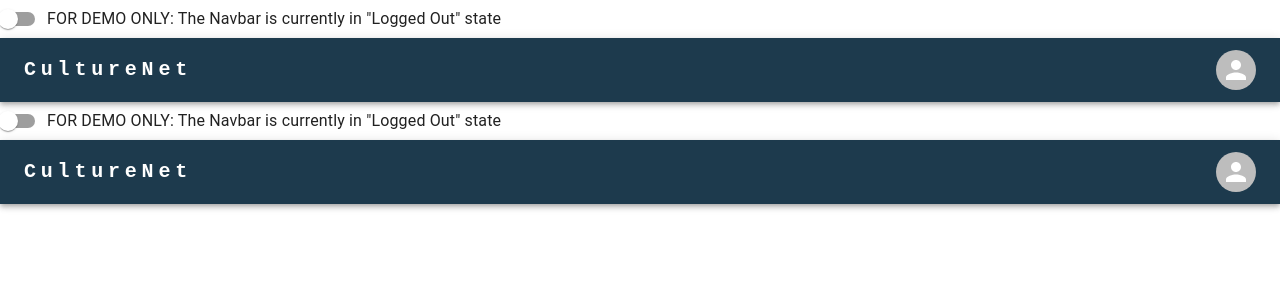
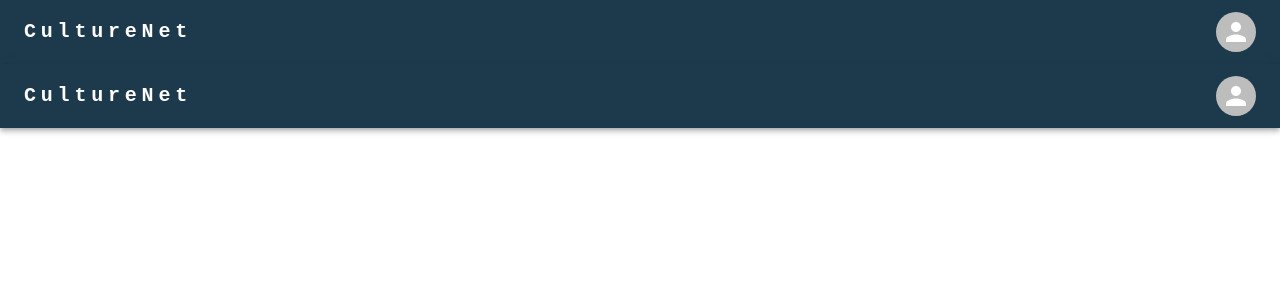
Before and after one commit to nikhilp5/CultureNet-FrontEnd, a React (Create React App) app: page /Navbar in a window 1280 px wide. Shown: the top 300 px of the page. Built offline with nearby package versions, Linux system fonts and the light colour scheme.

Commit message:
Removed radio button used for demo

```diff
--- a/src/components/common/Navbar.jsx
+++ b/src/components/common/Navbar.jsx
@@ -16,7 +16,7 @@ import InputBase from '@mui/material/InputBase';
 import { useNavigate } from "react-router-dom";
 import { useState, useContext } from "react";
 
-import { Divider, FormControlLabel, FormGroup, ListItemIcon, ListItemText, Switch } from '@mui/material';
+import { Divider, ListItemIcon, ListItemText } from '@mui/material';
 import { Settings, Movie, MusicNote, Book, WatchLater, Timeline, Diversity1, Login, PersonAdd, Logout, AdminPanelSettings, Home } from '@mui/icons-material';
 import { styled, alpha } from '@mui/material/styles';
 import { UserContext } from '../../utils/UserContext';
@@ -116,18 +116,6 @@ function Navbar() {
     }
     return (
         <Box sx={{ flexGrow: 1 }}>
-            <FormGroup>
-                <FormControlLabel
-                    control={
-                        <Switch
-                            checked={auth}
-                            onChange={handleChange}
-                            aria-label="login switch"
-                        />
-                    }
-                    label={auth ? 'FOR DEMO ONLY: The Navbar is currently in "Logged In" state' : 'FOR DEMO ONLY: The Navbar is currently in "Logged Out" state'}
-                />
-            </FormGroup>
             <AppBar color="primary" position="static">
                 <Container maxWidth="xl">
                     <Toolbar disableGutters>
```
